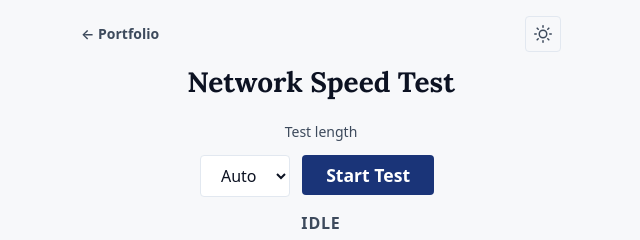
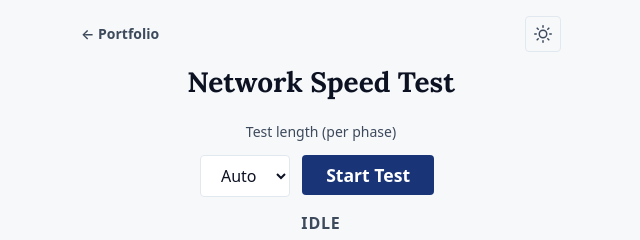
Before and after one commit to agopalareddy/speedtest, a website: page index.html in a window 1280 px wide. Shown: the top 240 px of the page, 319-959 px from the left. Drawn offline with Linux system fonts and the light colour scheme.

Commit message:
docs: clarify test-length dropdown is per-phase
The cap applies to download AND upload independently, so a '10s'
selection means ~20s total. The label now says 'per phase'.

```diff
--- a/index.html
+++ b/index.html
@@ -67,7 +67,7 @@
     <main id="main">
       <h1>Network Speed Test</h1>
 
-      <label for="duration">Test length</label>
+      <label for="duration">Test length (per phase)</label>
       <select id="duration">
         <option value="auto" selected>Auto</option>
         <option value="10">10s</option>
```
